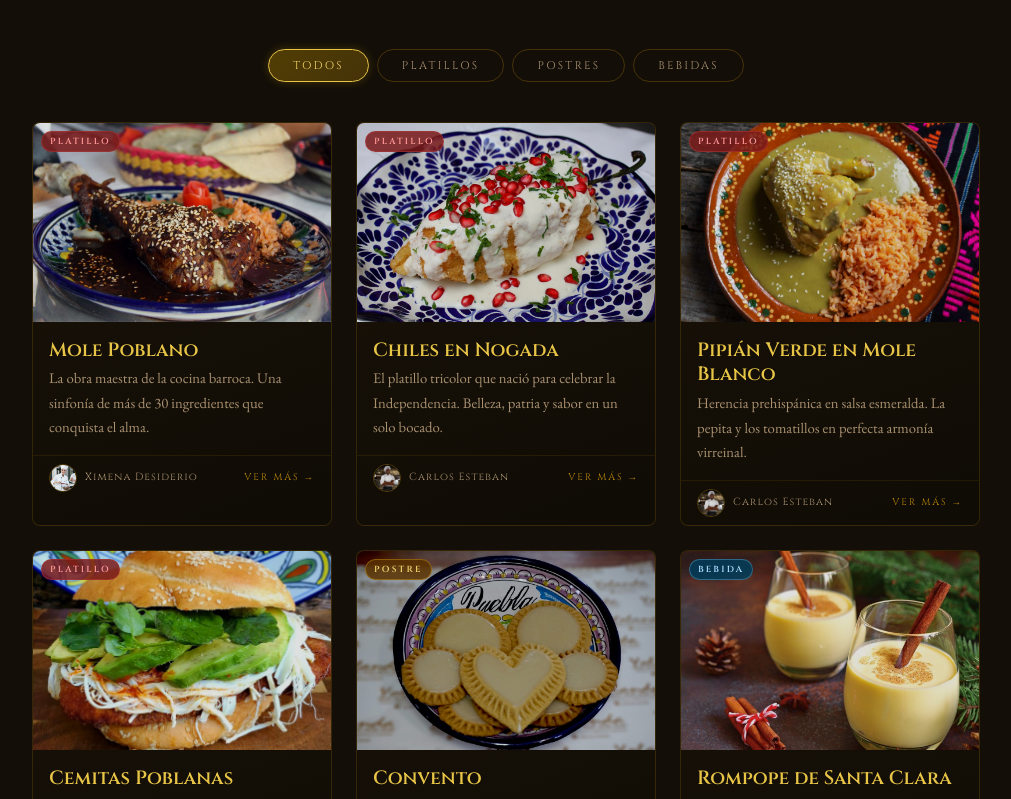
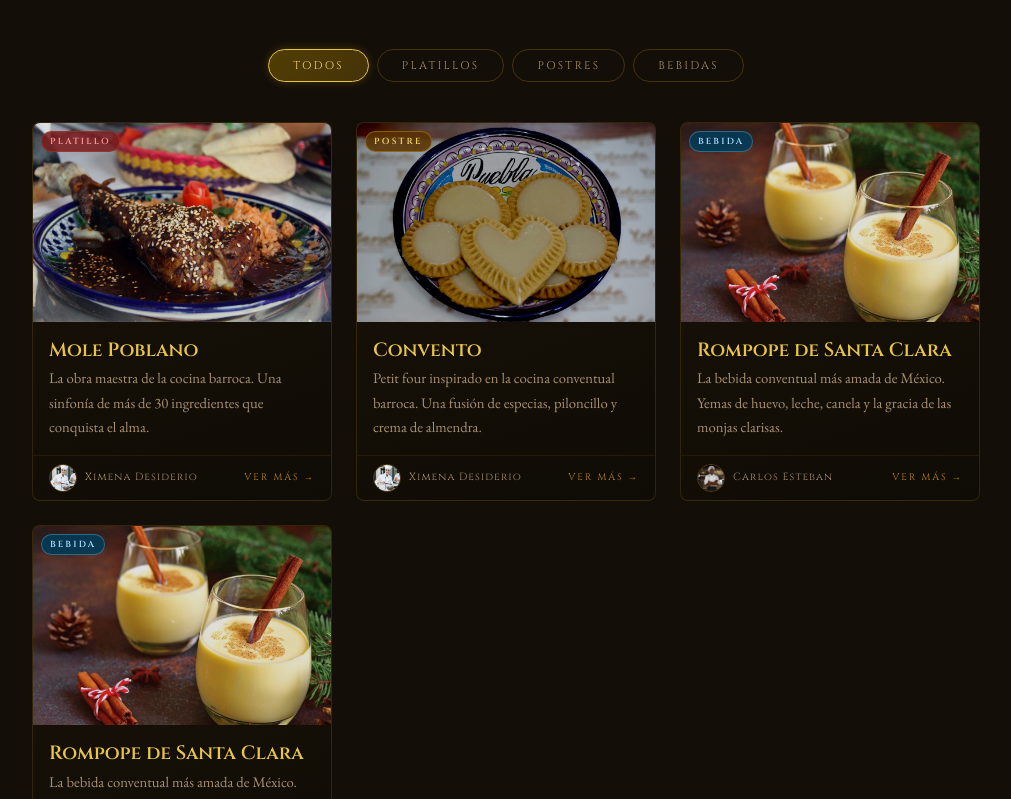
Before and after one commit to Puma120/Cocina-Barroca, a React (Vite) app: page / in a window 1280 px wide. Shown: the part 2101-2900 px from the top of the page, without its empty margins (134-1145 px from the left). Built offline with nearby package versions, Linux system fonts and the light colour scheme.

Commit message:
feat: add chefs and dishes data structures to content.js

```diff
--- a/src/data/content.js
+++ b/src/data/content.js
@@ -31,48 +31,6 @@ export const PLATILLOS = [
     chef: CHEFS.Xime,
   },
   {
-    id: 'chiles-nogada',
-    nombre: 'Chiles en Nogada',
-    categoria: 'platillo',
-    imagen: '/chiles-en-nogada-mio.jpg',
-    descripcionCorta: 'El platillo tricolor que nació para celebrar la Independencia. Belleza, patria y sabor en un solo bocado.',
-    descripcion: `Los Chiles en Nogada son quizás el platillo más simbólico y hermoso de toda la cocina mexicana. Su creación se atribuye a las monjas agustinas del Convento de Santa Mónica en 1821, quienes los prepararon en honor de Agustín de Iturbide al celebrar la firma de los Tratados de Córdoba.\n\nEl chile poblano verde, carnoso y aromático, se rellena con picadillo de carne de cerdo y res, al que se añaden frutas de temporada: durazno, pera, manzana, plátano, acitrón y pasas. La nogada —salsa de nuez de Castilla fresca, queso de cabra y jerez— lo baña en blanco cremoso. Granada roja y perejil fresco completan los colores de la bandera trigarante.`,
-    historia: 'En el banquete del 28 de agosto de 1821, don Agustín de Iturbide, emocionado ante el platillo, pronunció: "Estas religiosas han pintado la bandera de nuestra nación con la paleta más sublime: el sabor". La tradición se celebra cada temporada de granadas, entre julio y septiembre.',
-    ingredientes: ['Chile poblano', 'Carne de cerdo', 'Carne de res', 'Durazno criollo', 'Pera', 'Manzana', 'Plátano macho', 'Acitrón', 'Pasas', 'Almendra', 'Granada de China', 'Nuez de Castilla fresca', 'Queso de cabra', 'Jerez seco', 'Perejil liso', 'Canela', 'Cebolla', 'Tomate rojo'],
-    origen: 'Convento de Santa Mónica, Puebla — 1821',
-    tiempo: '4 horas de elaboración',
-    porciones: '8 raciones',
-    chef: CHEFS.carlos,
-  },
-  {
-    id: 'pipian-verde',
-    nombre: 'Pipián Verde en Mole Blanco',
-    categoria: 'platillo',
-    imagen: '/pipian_verde_mio.jpg',
-    descripcionCorta: 'Herencia prehispánica en salsa esmeralda. La pepita y los tomatillos en perfecta armonía virreinal.',
-    descripcion: `El Pipián es una de las preparaciones más antiguas de Mesoamérica, anterior a la llegada de los españoles. Se trata de una salsa espesa elaborada a base de semillas de calabaza (pepitas) molidas, que en su versión verde incorpora tomatillo, chile verde, cilantro y epazote.\n\nEn la versión poblana virreinal, el pipián se fusionó con técnicas españolas de reducción de salsas, añadiendo un fondo de mole blanco (almendra, ajonjolí, chile güero y especias suaves) que le confiere esa complejidad característica de la cocina conventual del siglo XVIII. Se sirve tradicionalmente sobre lomo de cerdo o codorniz de temporada.`,
-    historia: 'Los frailes dominicos que llegaron a Puebla en 1531 documentaron en su crónica Relación de Tlaxcala que los pueblos de la región preparaban esta salsa verde para los guerreros antes de la batalla, pues se creía que la pepita de calabaza daba fortaleza. Las monjas poblanas adoptaron y refinaron la receta hacia 1640.',
-    ingredientes: ['Pepita de calabaza verde', 'Tomatillo', 'Chile serrano', 'Chile güero', 'Cilantro fresco', 'Epazote', 'Ajo', 'Cebolla blanca', 'Almendra blanqueada', 'Ajonjolí blanco', 'Caldo de pollo', 'Manteca de cerdo', 'Lomo de cerdo', 'Sal de grano', 'Comino'],
-    origen: 'Cocina conventual dominica, Puebla — Siglo XVII',
-    tiempo: '2 horas de elaboración',
-    porciones: '6 raciones',
-    chef: CHEFS.carlos,
-  },
-  {
-    id: 'cemitas-poblanas',
-    nombre: 'Cemitas Poblanas',
-    categoria: 'platillo',
-    imagen: '/cemitas-de-puebla-mia.jpg',
-    descripcionCorta: 'El antojito mayor de Puebla. Pan de ajonjolí, milanesa, aguacate y quesillo en glorioso conjunto.',
-    descripcion: `La Cemita Poblana es el rey de los antojitos poblanos, y su historia es tan mestiza como Puebla misma. El pan de agua de doble rodillo, salpicado de semillas de ajonjolí, tiene origen en el pan español de cemita traído por los colonizadores, que se fusionó con las técnicas de panificación conventual del siglo XVI.\n\nSu relleno clásico incluye milanesa de res dorada en manteca, aguacate en rodajas gruesas, chipotles adobados, frijoles negros refritos y tiras de quesillo oaxaqueño. Lo que la hace inimitable es el pápalo, hierba aromática prehispánica de sabor intenso y silvestre que ningún otro platillo mexicano usa con tanta generosidad.`,
-    historia: 'El mercado El Carmen, fundado en el siglo XIX, fue el primer espacio donde las cemeítas se estandarizaron como platillo de mercado. Se dice que los trabajadores de las fábricas de talavera las consumían cada mañana antes de entrar al taller. Hoy el Mercado de San Miguelito es su templo mayor.',
-    ingredientes: ['Pan de cemita (ajonjolí)', 'Milanesa de res', 'Aguacate criollo', 'Chipotle adobado', 'Quesillo oaxaqueño', 'Frijoles negros refritos', 'Pápalo fresco', 'Cebolla blanca', 'Manteca de cerdo', 'Sal y pimienta'],
-    origen: 'Mercados del Centro Histórico, Puebla — Siglo XIX',
-    tiempo: '45 minutos',
-    porciones: '4 raciones',
-    chef: CHEFS.Xime,
-  },
-  {
     id: 'convento',
     nombre: 'Convento',
     categoria: 'postre',
@@ -100,4 +58,18 @@ export const PLATILLOS = [
     porciones: '1 litro',
     chef: CHEFS.carlos,
   },
+    {
+    id: 'rompope-puebla',
+    nombre: 'Rompope de Santa Clara',
+    categoria: 'bebida',
+    imagen: '/rompope_mio.jpg',
+    descripcionCorta: 'La bebida conventual más amada de México. Yemas de huevo, leche, canela y la gracia de las monjas clarisas.',
+    descripcion: `El Rompope es posiblemente la bebida más famosa creada dentro de los muros de un convento en toda América. Las monjas del Convento de Santa Clara de Puebla lo desarrollaron en el siglo XVII, y su fórmula —cuidadosamente guardada durante generaciones— combina la tradición española del eggnog con ingredientes del nuevo mundo como la vainilla de Veracruz y el aguardiente de caña.\n\nSu elaboración es un proceso meditativo: las yemas de huevo fresco se baten a mano durante horas con azúcar, luego se incorporan a la leche hervida con canela, vainilla y cáscara de limón. Finalmente el alcohol —aguardiente de caña o brandy— se integra en su justa proporción. El resultado es una bebida espesa, aromática, de color dorado que evoca el esplendor de los retablos barrocos.`,
+    historia: 'Según el manuscrito Libro de cargos y datas del Convento de Santa Clara (1669), la Madre Superiora Sor Angélica de San Joaquín anotó en el libro de gastos: "Compramos doce docenas de güevos para el Rompope de las fiestas patronales". Esa es la primera referencia escrita de la bebida en América.',
+    ingredientes: ['Leche entera fresca', 'Yemas de huevo criollo', 'Azúcar', 'Canela en rama', 'Vainilla de Veracruz', 'Aguardiente de caña', 'Cáscara de limón', 'Almidón de maíz', 'Nuez moscada'],
+    origen: 'Convento de Santa Clara, Puebla — Siglo XVII',
+    tiempo: '2 horas + enfriado nocturno',
+    porciones: '1 litro',
+    chef: CHEFS.carlos,
+  },
 ]
```
